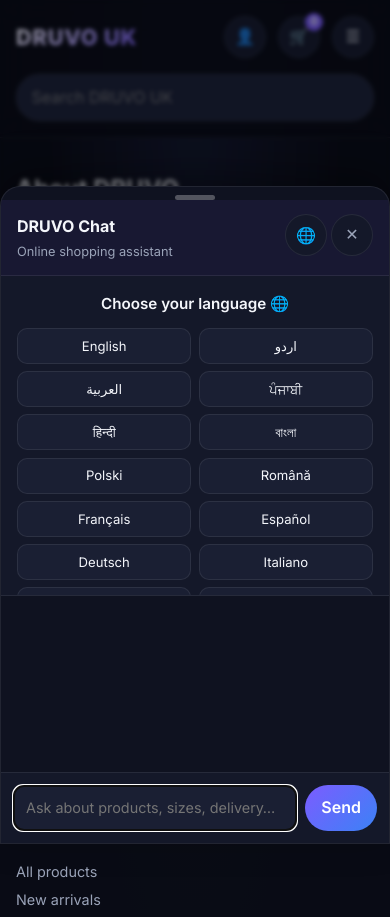
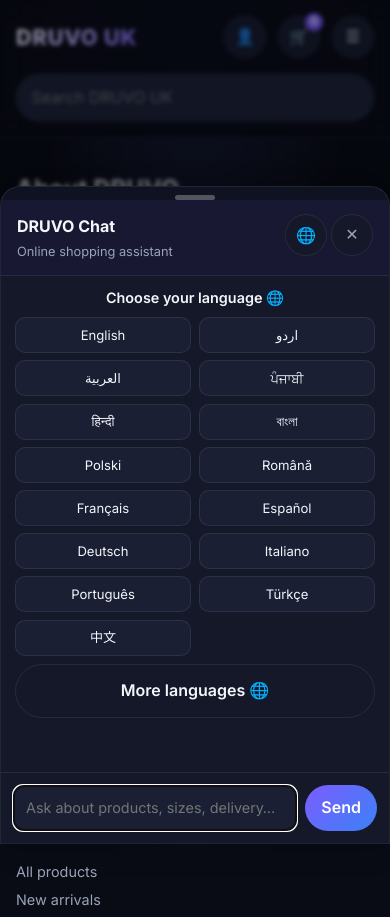
Before and after one commit to druvouk-collab/druvo-uk-website, a FastAPI app: page /about in a window 390 px wide, after a click that opens the changed part. Shown: the top 917 px of the page. Run offline with FastAPI, Linux system fonts and the light colour scheme.

Commit message:
Compact mobile language picker layout in DRUVO Chat drawer.
Collapse the empty messages gap when the language screen is open so the picker fills the drawer naturally while preserving scrolling, composer placement, and hidden-state auto-open protection.

Co-authored-by: Cursor <cursoragent@cursor.com>

```diff
--- a/static/css/druvo.css
+++ b/static/css/druvo.css
@@ -403,6 +403,31 @@ button, input, select, textarea { font: inherit; }
   max-height: min(42vh, 320px);
   overflow-y: auto;
 }
+.druvo-chat-panel.druvo-chat-lang-open .druvo-chat-messages {
+  display: none;
+}
+.druvo-chat-panel.druvo-chat-lang-open .druvo-chat-lang-screen {
+  flex: 1 1 auto;
+  min-height: 0;
+  max-height: none;
+  overflow-y: auto;
+  display: flex;
+  flex-direction: column;
+  border-bottom: none;
+}
+.druvo-chat-panel.druvo-chat-lang-open .druvo-chat-lang-search-wrap:not([hidden]) {
+  display: flex;
+  flex-direction: column;
+  flex: 1 1 auto;
+  min-height: 0;
+  margin-top: 0.5rem;
+}
+.druvo-chat-panel.druvo-chat-lang-open .druvo-chat-lang-results {
+  flex: 1 1 auto;
+  min-height: 0;
+  max-height: none;
+  overflow-y: auto;
+}
 .druvo-chat-lang-screen[hidden] { display: none !important; }
 .druvo-chat-lang-title { margin: 0 0 0.75rem; font-weight: 600; font-size: 0.95rem; text-align: center; }
 .druvo-chat-lang-quick {
@@ -571,6 +596,16 @@ button, input, select, textarea { font: inherit; }
   .druvo-chat-lang-quick {
     grid-template-columns: repeat(2, minmax(0, 1fr));
   }
+  .druvo-chat-panel.druvo-chat-lang-open .druvo-chat-lang-screen {
+    padding: 0.65rem 0.85rem 0.5rem;
+  }
+  .druvo-chat-panel.druvo-chat-lang-open .druvo-chat-lang-title {
+    margin-bottom: 0.5rem;
+    font-size: 0.9rem;
+  }
+  .druvo-chat-panel.druvo-chat-lang-open .druvo-chat-lang-quick {
+    margin-bottom: 0.5rem;
+  }
 }
 
 @media (min-width: 641px) and (max-width: 900px) {
--- a/static/js/chat.js
+++ b/static/js/chat.js
@@ -210,6 +210,7 @@ if (!root) {
 
   function showLanguageScreen(show) {
     langScreen.hidden = !show;
+    panel.classList.toggle("druvo-chat-lang-open", show);
     if (show) {
       langSearchWrap.hidden = true;
       langSearch.value = "";
```
Also changed, not shown: tests/test_chat_mobile.py (+2 -0 lines).
